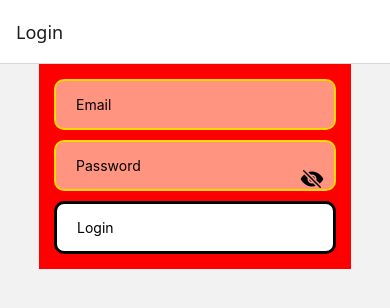
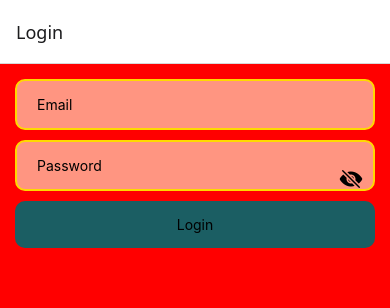
Before and after one commit to gaia-giachero/ItalianMealsApp, a React Native app: screen /Login in a window 390 px wide. Shown: the top 308 px of the page. Built offline with nearby package versions, Linux system fonts and the light colour scheme.

Commit message:
feat(colors/style): define new style

```diff
--- a/src/theme/colors.ts
+++ b/src/theme/colors.ts
@@ -1,5 +1,30 @@
 export const colors = {
-  primary: '#FFFFFF',
-  secondary: '#000000',
-  accent: '#E53935',
+  // Color tokens principali
+  primaryAction: '#1B5E63',
+  surface: '#F2EFEA',
+  border: '#D8D5CF',
+  focusRing: '#1B5E63',
+
+  // Scala di grigi
+  gray900: '#1C1C1C',
+  gray700: '#3D3D3D',
+  gray500: '#8A8A8A',
+  gray300: '#B9C4C2',
+  gray100: '#EFEAE2',
+  gray50: '#F8F5EF',
+
+  // Colori semantici per alert/status
+  success: '#2E7D32',
+  successBg: '#E3F2E3',
+  info: '#1565C0',
+  infoBg: '#E3EEFB',
+  warning: '#B8860B',
+  warningBg: '#FBF1D6',
+  error: '#C62828',
+  errorBg: '#FBE3E3',
+
+  // Alias retro-compatibili usati nel resto dell'app
+  primary: '#F2EFEA',
+  secondary: '#1C1C1C',
+  accent: '#1B5E63',
 }
--- a/src/theme/style.ts
+++ b/src/theme/style.ts
@@ -2,22 +2,87 @@ import { StyleSheet } from 'react-native';
 import { colors } from './colors'
 
 export const globalStyles = StyleSheet.create({
+  // View esterna che avvolge ogni schermata
   container: {
+    flex: 1,
+    backgroundColor: colors.primary,
+  },
+  // Header con avatar (HomeScreen, ecc.)
+  header: {
+    flexDirection: 'row',
+    alignItems: 'center',
+    backgroundColor: colors.surface,
+    paddingHorizontal: 20,
+    paddingVertical: 16,
+    gap: 12,
+    borderBottomWidth: 1,
+    borderBottomColor: colors.border,
+  },
+  // Bottone primario
+  btn: {
+    paddingVertical: 15,
+    paddingHorizontal: 20,
+    borderRadius: 10,
+    backgroundColor: colors.accent,
+    alignItems: 'center',
+  },
+  // Testo del bottone primario
+  btnText: {
+    color: '#FFFFFF',
+    fontSize: 16,
+    fontWeight: 'bold',
+  },
+  // Bottone secondario, solo bordo
+  btnOutline: {
+    paddingVertical: 15,
+    paddingHorizontal: 20,
+    borderRadius: 10,
+    borderWidth: 2,
+    borderColor: colors.accent,
+    alignItems: 'center',
+  },
+  // Titolo grande
+  title: {
+    fontSize: 22,
+    fontWeight: 'bold',
+    color: colors.secondary,
+  },
+  // Testo normale
+  text: {
+    fontSize: 16,
+    color: colors.secondary,
+  },
+  // Testo di errore
+  errorText: {
+    color: colors.error,
+    fontSize: 14,
+    marginBottom: 10,
+  },
+  // Campo di input
+  input: {
+    borderWidth: 1.5,
+    borderColor: colors.border,
+    borderRadius: 10,
+    paddingVertical: 15,
+    paddingHorizontal: 20,
+    marginBottom: 10,
+    fontSize: 16,
+    color: colors.secondary,
+    backgroundColor: '#FFFFFF',
+  },
+  // Pannello/card di sfondo (es. dietro un form), più piccolo della pagina
+  panel: {
+    width: '92%',
+    backgroundColor: colors.gray100,
+    borderRadius: 24,
+    paddingVertical: 32,
+    paddingHorizontal: 20,
+    alignItems: 'center',
+  },
+  // View centrata (loading, stati vuoti, ecc.)
+  centered: {
+    flex: 1,
     justifyContent: 'center',
     alignItems: 'center',
   },
-  btn: {
-    paddingTop: 15,
-    paddingBottom: 15,
-    paddingRight: 40,
-    paddingLeft: 20,
-    borderWidth: 3,
-    borderRadius: 10,
-    borderColor: colors.secondary,
-    backgroundColor: colors.primary,
-  },
-  errorText:{
-    color: colors.accent,
-
-  }
 });
```
